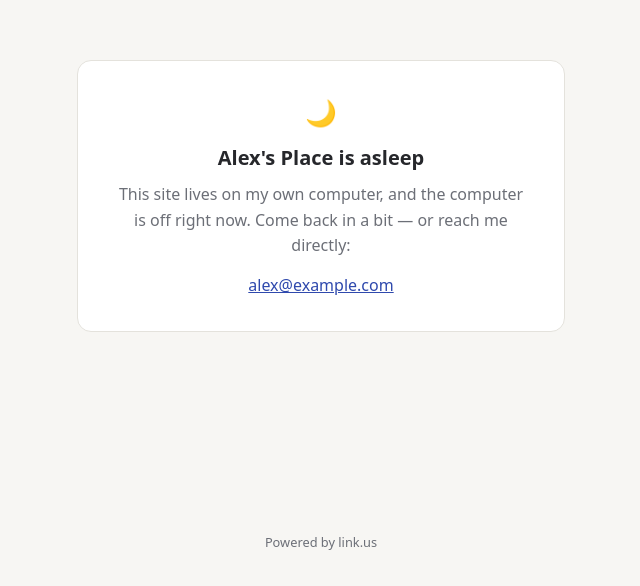
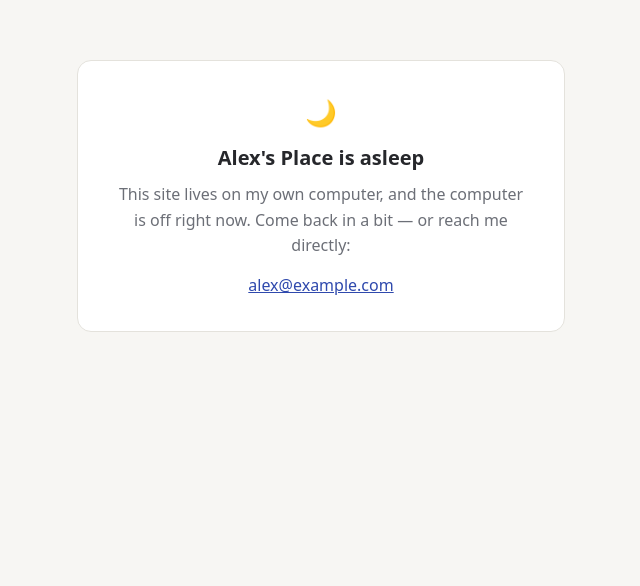
Before and after one commit to betterbotbureau/linkus, a plain HTML site: page web/starter/offline.html in a window 1280 px wide. Shown: the part 228-814 px from the top of the page, without its empty margins (319-959 px from the left). Drawn offline with Linux system fonts and the light colour scheme.

Commit message:
Example offline page: drop its own "Powered by link.us" footer; Link adds that line around offline pages

```diff
--- a/web/starter/offline.html
+++ b/web/starter/offline.html
@@ -24,10 +24,5 @@
          style="color:#2f49ad">alex@example.com</a>
     </p>
   </div>
-  <footer style="position:fixed;left:0;right:0;bottom:0;padding:0 1.2rem 1.2rem;
-                 text-align:center;font-size:.8rem">
-    <a href="https://link.us" target="_blank" rel="noopener"
-       style="color:#6c6f77;text-decoration:none">Powered by link.us</a>
-  </footer>
 </body>
 </html>
```
